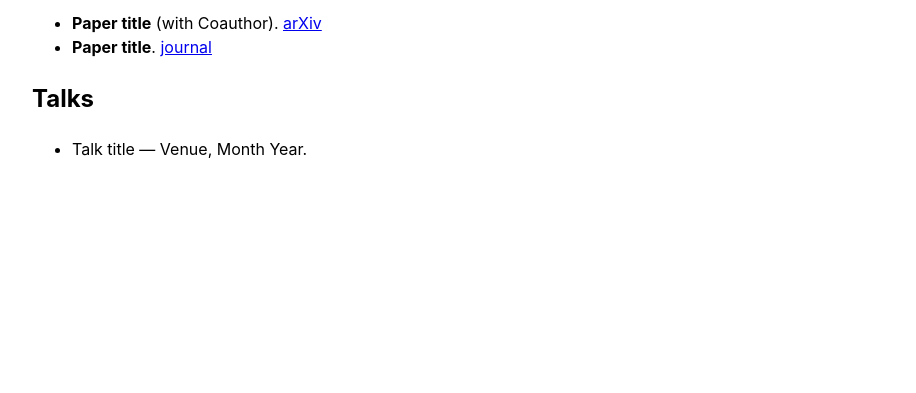
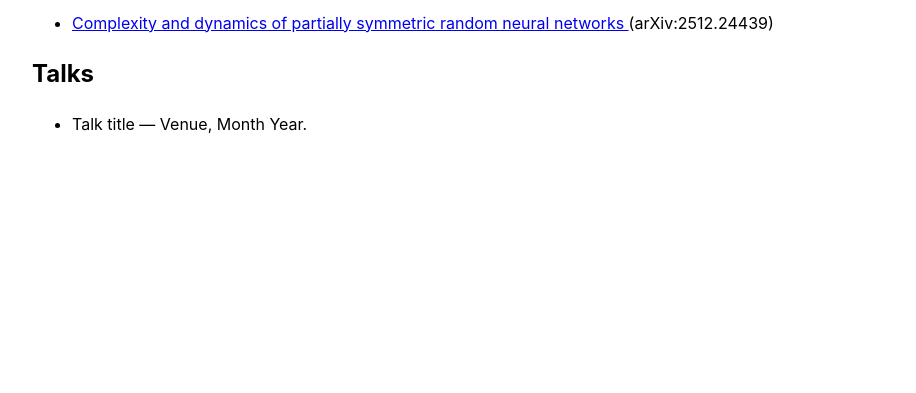
Before and after one commit to dylanhafner/dylanhafner.github.io, a plain HTML site: page research.html in a window 1280 px wide. Shown: the part 407-800 px from the top of the page, without its empty margins (178-1094 px from the left). Drawn offline with nearby package versions, Linux system fonts and the light colour scheme.

Commit message:
Update research.html

```diff
--- a/research.html
+++ b/research.html
@@ -29,9 +29,13 @@ Studying these objects often reduces to studying the random matrices that descri
 
   <h1>Preprints / Papers</h1>
   <ul>
-    <li><b>Paper title</b> (with Coauthor). <a href="#">arXiv</a></li>
-    <li><b>Paper title</b>. <a href="#">journal</a></li>
-  </ul>
+  <li>
+    <a href="https://arxiv.org/abs/2512.24439" target="_blank" rel="noopener noreferrer">
+      Complexity and dynamics of partially symmetric random neural networks
+    </a>
+    (arXiv:2512.24439)
+  </li>
+</ul>
 
   <h2>Talks</h2>
   <ul>
```
